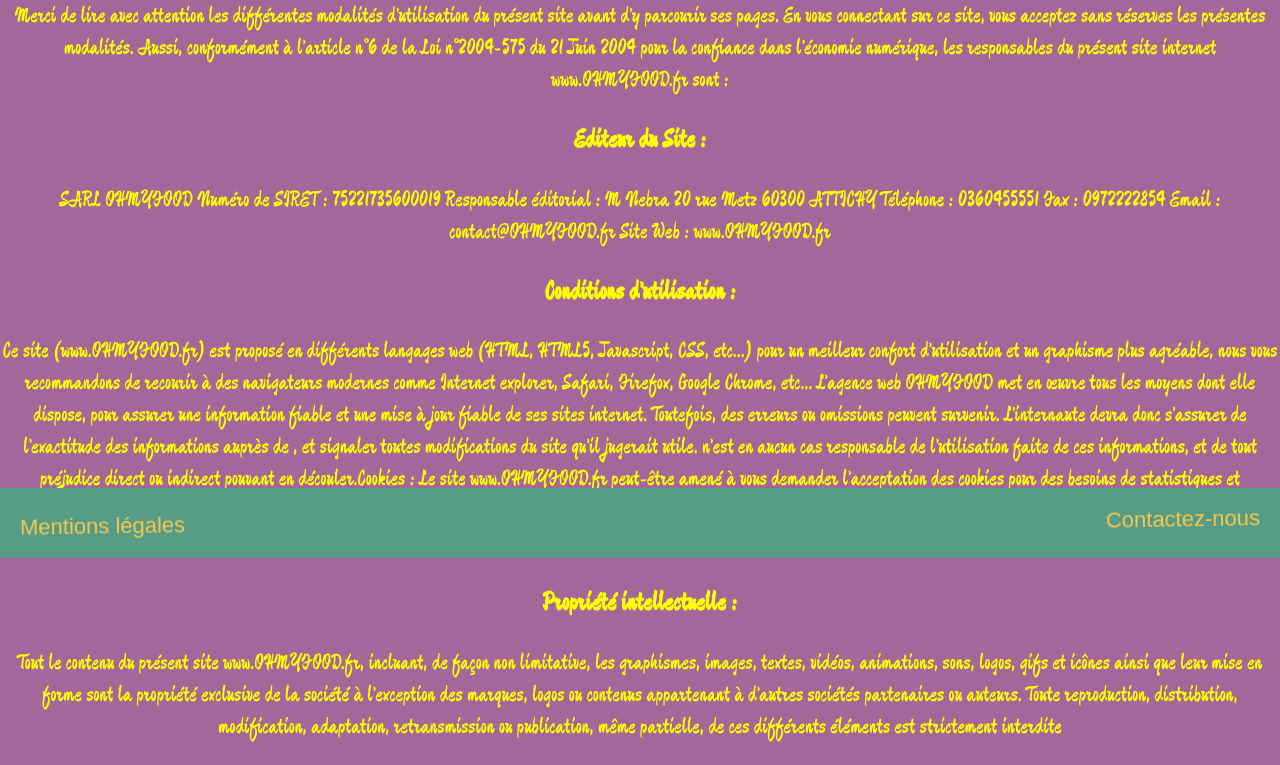
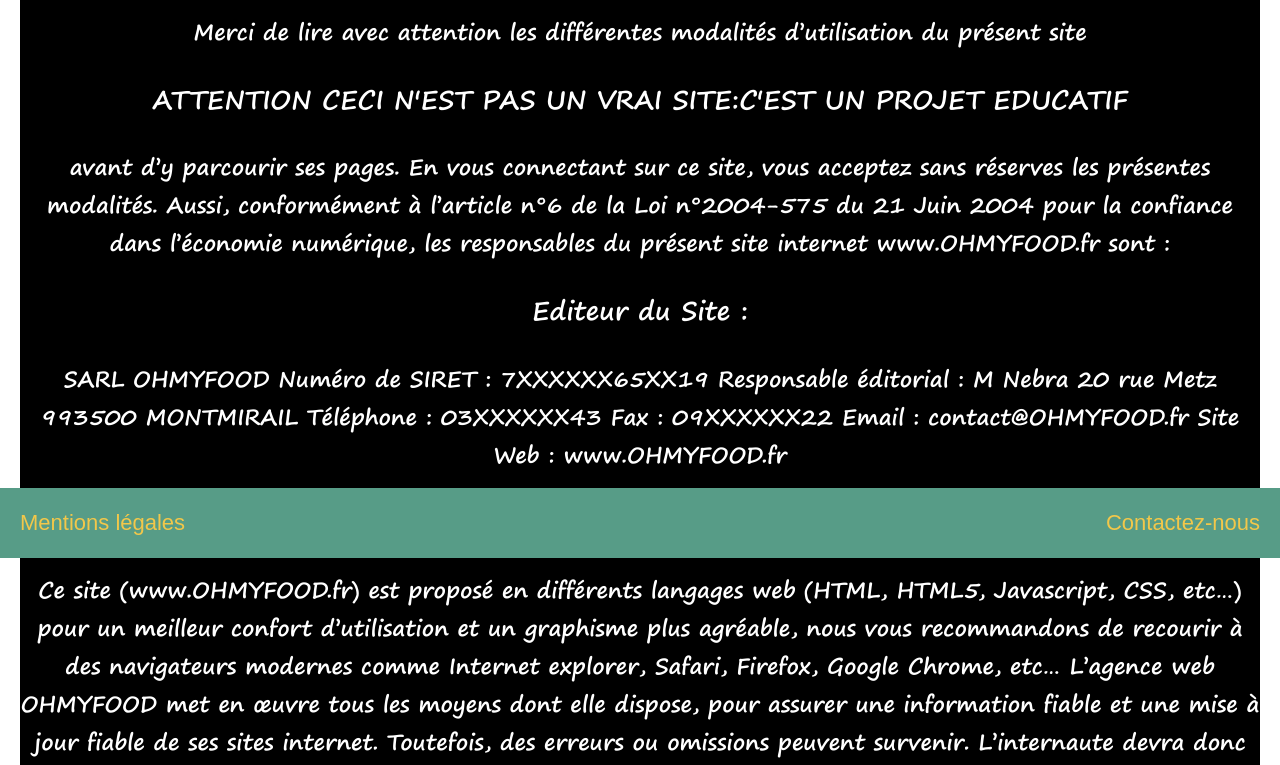
Before and after one commit to Bear-Lord/Bear-Lord.github.io, a plain HTML site: page p3/mentionslegales.html in a window 1280 px wide. Shown: the part 242-1007 px from the top of the page. Drawn offline with Linux system fonts and the light colour scheme; a web font is replaced by a local one.

Commit message:
turn modifs

```diff
--- a/p3/css/index.css
+++ b/p3/css/index.css
@@ -14,7 +14,7 @@
 	width:25%;
 	max-width:300px;
 	height: 400px;
-	box-shadow: 2px 2px 10px black;
+	box-shadow: 2px 2px 10px grey;
 	text-align: center;
 }
 
@@ -106,11 +106,11 @@
 }
 
 .mentions-legales{
-	font-family:"devonshire";
-	background-color: #A56799;
-	color:#ffff00;
+	font-family:"Segoe";
+	background-color: #000000;
+	color:#ffffff;
 	width:auto;
-	margin:auto;
+	margin:30px 20px 100px 20px;
 	text-align:center;
 	padding-bottom:150px;
 }
--- a/p3/css/menu.css
+++ b/p3/css/menu.css
@@ -174,6 +174,8 @@
 	text-align: right;
 	width: 10%;
 	font-weight: bold;
+	align-self: flex-end;
+	padding-left: 5px;
 }
 
 
@@ -251,7 +253,7 @@
 
 	#menu2 h5{
 		font-size:16px;
-		margin-top:6px;
+		margin:0;
 	}
 
 	#menu3 h5{
--- a/p3/css/style.css
+++ b/p3/css/style.css
@@ -89,15 +89,17 @@
 }
 
 .wiggle{
-	animation: wiggle 1500ms ease-in-out infinite;
+	animation: none;
+	display: inline-block;
 }
 .wiggle:hover {
-  animation: none;
+	animation: wiggle 1500ms ease-in-out infinite;
+
 }
 
 @keyframes wiggle {
   	0% {
-    	transform: rotate(3deg);
+    	transform: rotate(7deg);
     }
   	10% {
    		transform: rotate(-2.5deg);
@@ -106,13 +108,13 @@
     	transform: rotate(2deg);
     }
   	30% {
-   	 	transform: rotate(-1.5deg);
+   	 	transform: rotate(-2.5deg);
    	}
  	40% {
    	 	transform: rotate(1deg);
    	}
   	50% {
-   	 	transform: rotate(-0.5deg);
+   	 	transform: rotate(-1.5deg);
    	}
    	60% {
     	transform: rotate(0deg);
@@ -121,7 +123,7 @@
     	transform: rotate(0deg);
 	}
 	100%{
-		transform: rotate(3deg);
+		transform: rotate(7deg);
 	}
 }
 
--- a/p3/mentionslegales.html
+++ b/p3/mentionslegales.html
@@ -20,20 +20,20 @@
             <div class="mentions-legales">
             <h2>Mentions légales :</h2>
 
-      <p>Merci de lire avec attention les différentes modalités d’utilisation du présent site avant d’y parcourir ses pages. En vous connectant sur ce site, vous acceptez sans réserves les présentes modalités. Aussi, conformément à l’article n°6 de la Loi n°2004-575 du 21 Juin 2004 pour la confiance dans l’économie numérique, les responsables du présent site internet www.OHMYFOOD.fr sont : </p>
+      <p>Merci de lire avec attention les différentes modalités d’utilisation du présent site<H3>ATTENTION CECI N'EST PAS UN VRAI SITE:C'EST UN PROJET EDUCATIF</H3> avant d’y parcourir ses pages. En vous connectant sur ce site, vous acceptez sans réserves les présentes modalités. Aussi, conformément à l’article n°6 de la Loi n°2004-575 du 21 Juin 2004 pour la confiance dans l’économie numérique, les responsables du présent site internet www.OHMYFOOD.fr sont : </p>
 
       <h3>Editeur du Site :</h3>
-<p>SARL OHMYFOOD Numéro de SIRET : 75221735600019
+<p>SARL OHMYFOOD Numéro de SIRET : 7XXXXXX65XX19
 Responsable éditorial : M Nebra
-20 rue Metz 60300 ATTICHY
-Téléphone : 0360455551
-Fax : 0972222854
+20 rue Metz 993500 MONTMIRAIL
+Téléphone : 03XXXXXX43
+Fax : 09XXXXXX22
 Email : contact@OHMYFOOD.fr
 Site Web : www.OHMYFOOD.fr </p>
 
 <h3>Conditions d’utilisation : </h3>
 
-<p>Ce site (www.OHMYFOOD.fr) est proposé en différents langages web (HTML, HTML5, Javascript, CSS, etc…) pour un meilleur confort d’utilisation et un graphisme plus agréable, nous vous recommandons de recourir à des navigateurs modernes comme Internet explorer, Safari, Firefox, Google Chrome, etc… L’agence web OHMYFOOD met en œuvre tous les moyens dont elle dispose, pour assurer une information fiable et une mise à jour fiable de ses sites internet. Toutefois, des erreurs ou omissions peuvent survenir. L’internaute devra donc s’assurer de l’exactitude des informations auprès de , et signaler toutes modifications du site qu’il jugerait utile. n’est en aucun cas responsable de l’utilisation faite de ces informations, et de tout préjudice direct ou indirect pouvant en découler.Cookies : Le site www.OHMYFOOD.fr peut-être amené à vous demander l’acceptation des cookies pour des besoins de statistiques et d’affichage.Certaines parties de ce site ne peuvent être fonctionnelles sans l’acceptation de cookies.
+<p>Ce site (www.OHMYFOOD.fr) est proposé en différents langages web (HTML, HTML5, Javascript, CSS, etc…) pour un meilleur confort d’utilisation et un graphisme plus agréable, nous vous recommandons de recourir à des navigateurs modernes comme Internet explorer, Safari, Firefox, Google Chrome, etc… L’agence web OHMYFOOD met en œuvre tous les moyens dont elle dispose, pour assurer une information fiable et une mise à jour fiable de ses sites internet. Toutefois, des erreurs ou omissions peuvent survenir. L’internaute devra donc s’assurer de l’exactitude des informations auprès de , et signaler toutes modifications du site qu’il jugerait utile.Il n’est en aucun cas responsable de l’utilisation faite de ces informations, et de tout préjudice direct ou indirect pouvant en découler.Cookies : Le site www.OHMYFOOD.fr peut-être amené à vous demander l’acceptation des cookies pour des besoins de statistiques et d’affichage.Certaines parties de ce site ne peuvent être fonctionnelles sans l’acceptation de cookies.
 Les utilisateurs, les abonnés et les visiteurs des sites internet  ne peuvent pas mettre en place un hyperlien en direction de ce site sans l’autorisation expresse et préalable de SARL OHMYFOOD.</p>
 
  <h3>Propriété intellectuelle :</h3>
@@ -43,7 +43,7 @@
 
 <h3>Déclaration à la CNIL :</h3>
 
-<p>Conformément à la loi 78-17 du 6 janvier 1978 (modifiée par la loi 2004-801 du 6 août 2004 relative à la protection des personnes physiques à l’égard des traitements de données à caractère personnel) relative à l’informatique, aux fichiers et aux libertés, ce site a fait l’objet d’une déclaration 1656629 auprès de la Commission nationale de l’informatique et des libertés (www.cnil.fr).</p>
+<p>Conformément à la loi 78-17 du 6 janvier 1978 (modifiée par la loi 2004-801 du 6 août 2004 relative à la protection des personnes physiques à l’égard des traitements de données à caractère personnel) relative à l’informatique, aux fichiers et aux libertés, ce site a fait l’objet d’une déclaration 1XXXXX29 auprès de la Commission nationale de l’informatique et des libertés (www.cnil.fr).</p>
 
 <h3>Litiges :</h3>
 
```
